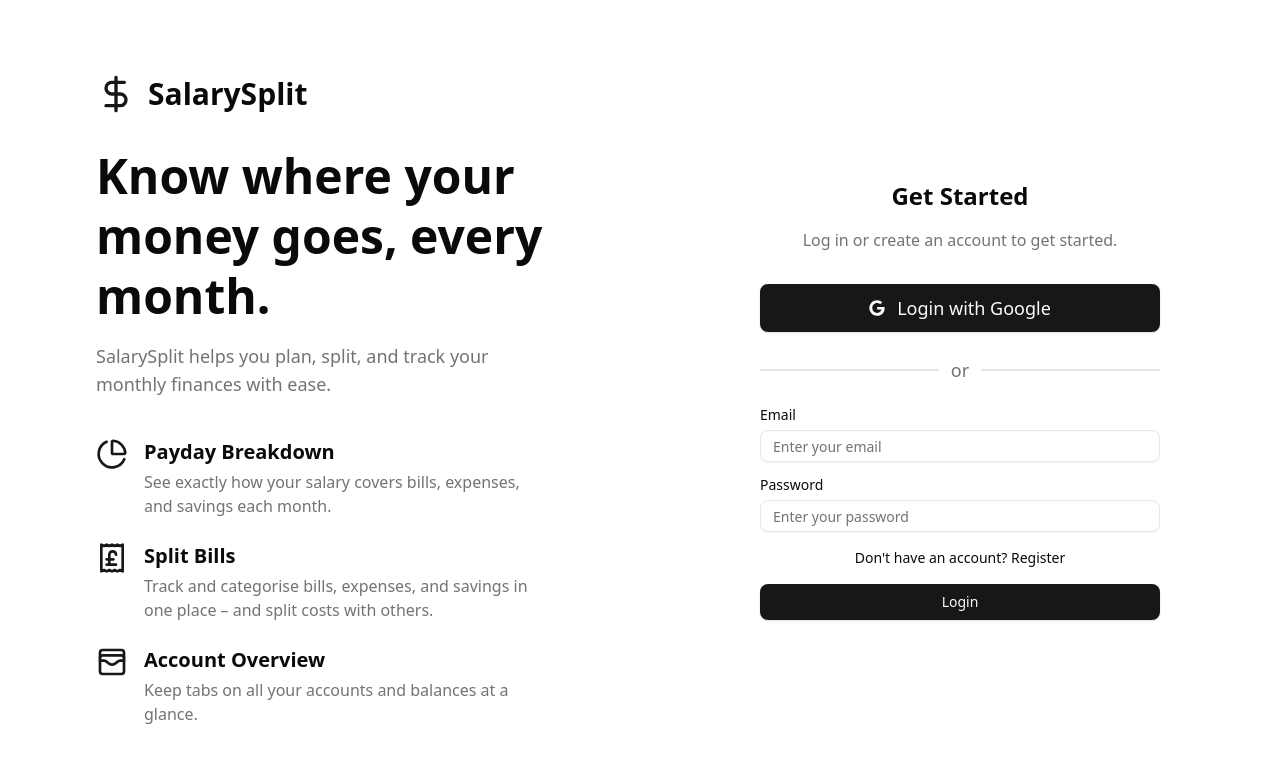
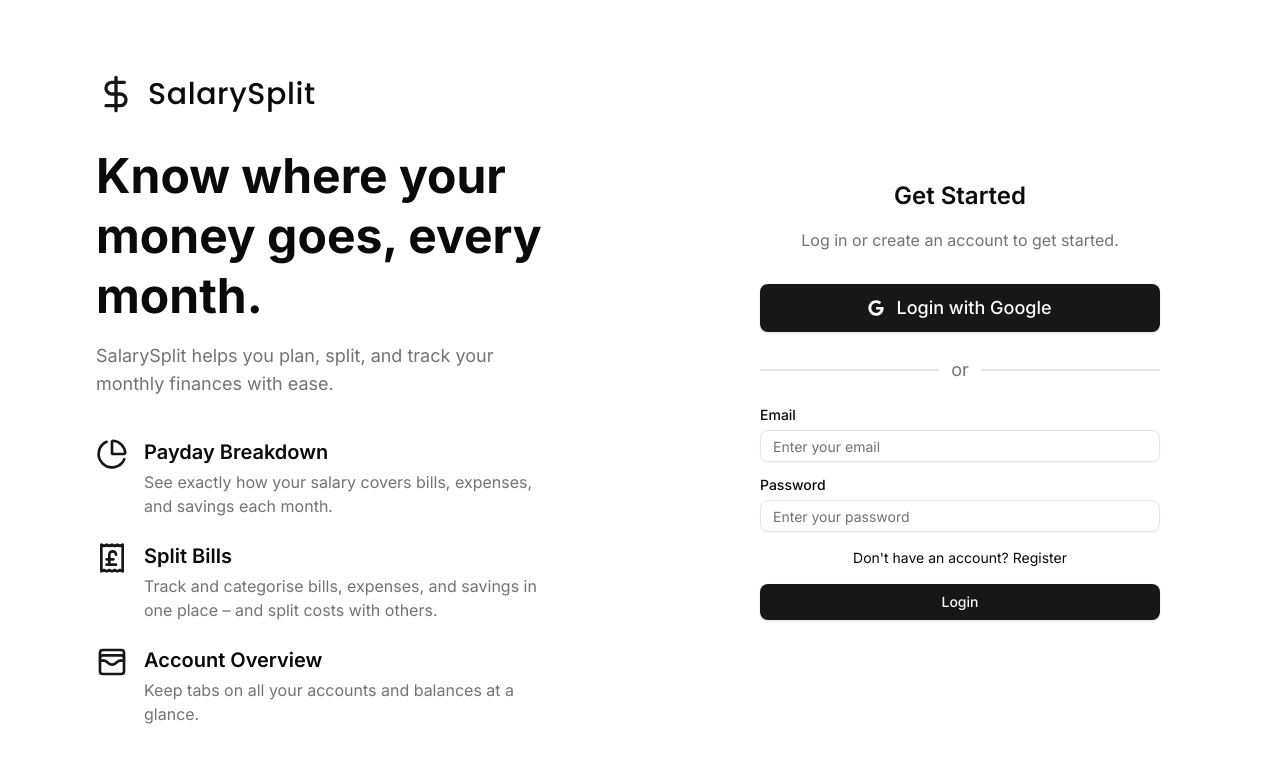
Before and after one commit to franciskershaw/salary-split, a React (Vite) app: page / in a window 1280 px wide. Shown: the top 762 px of the page. Built offline with nearby package versions, Linux system fonts and the light colour scheme; no server answers.

Commit message:
Add a logo font

```diff
--- a/src/App.css
+++ b/src/App.css
@@ -1,9 +1,15 @@
+@import url("https://fonts.googleapis.com/css2?family=Inter:wght@300;400;500;600;700&display=swap");
+@import url("https://fonts.googleapis.com/css2?family=Poppins:wght@400;500;600;700&display=swap");
 @import "tailwindcss";
 @import "tw-animate-css";
 
 @custom-variant dark (&:is(.dark *));
 
 @theme inline {
+  --font-sans:
+    "Inter", -apple-system, BlinkMacSystemFont, "Segoe UI", Roboto,
+    "Helvetica Neue", Arial, sans-serif;
+  --font-logo: "Poppins", -apple-system, BlinkMacSystemFont, sans-serif;
   --radius-sm: calc(var(--radius) - 4px);
   --radius-md: calc(var(--radius) - 2px);
   --radius-lg: var(--radius);
@@ -351,4 +357,11 @@
   .mobile-header-translate {
     transform: translateY(var(--mobile-header-offset));
   }
+
+  /* Logo font utility */
+  .font-logo {
+    font-family: var(--font-logo);
+    font-weight: 500;
+    letter-spacing: 0.020em;
+  }
 }
--- a/src/components/layout/Navigation/DesktopSidebar.tsx
+++ b/src/components/layout/Navigation/DesktopSidebar.tsx
@@ -61,7 +61,7 @@ export default function DesktopSidebar({ user }: DesktopSidebarProps) {
   return (
     <aside className="hidden md:flex flex-col w-64 bg-surface border-r border-surface-border p-4">
       <div className="mb-8">
-        <h1 className="text-2xl font-semibold text-primary-600 flex items-center">
+        <h1 className="text-2xl font-semibold text-primary-600 flex items-center font-logo">
           <DollarSignIcon className="mr-2 h-7 w-7" />
           SalarySplit
         </h1>
--- a/src/components/layout/Navigation/MobileHeader.tsx
+++ b/src/components/layout/Navigation/MobileHeader.tsx
@@ -30,7 +30,7 @@ const MobileHeader = ({
     >
       <div className="md:hidden flex items-center">
         <DollarSignIcon className="mr-2 h-7 w-7" />
-        <h1 className="text-xl font-semibold text-primary">SalarySplit</h1>
+        <h1 className="text-xl font-semibold text-primary font-logo">SalarySplit</h1>
       </div>
 
       <div className="flex items-center gap-4">
--- a/src/pages/Auth/Auth.tsx
+++ b/src/pages/Auth/Auth.tsx
@@ -58,7 +58,7 @@ const Auth = () => {
           <div className="max-w-md mx-auto">
             <div className="flex items-center mb-8">
               <DollarSignIcon className="h-10 w-10 text-primary mr-3" />
-              <h1 className="text-3xl font-bold">SalarySplit</h1>
+              <h1 className="text-3xl font-bold font-logo">SalarySplit</h1>
             </div>
             <h2 className="text-4xl md:text-5xl font-bold mb-4 leading-tight">
               Know where your money goes, every month.
@@ -121,7 +121,7 @@ const Auth = () => {
         <div className="w-full max-w-sm text-center">
           <div className="flex items-center justify-center mb-4">
             <DollarSignIcon className="h-8 w-8 text-primary mr-2" />
-            <h1 className="text-3xl font-bold">SalarySplit</h1>
+            <h1 className="text-3xl font-bold font-logo">SalarySplit</h1>
           </div>
           <p className="text-muted-foreground mb-10">
             Take control of your monthly finances with clear bill tracking and
```
